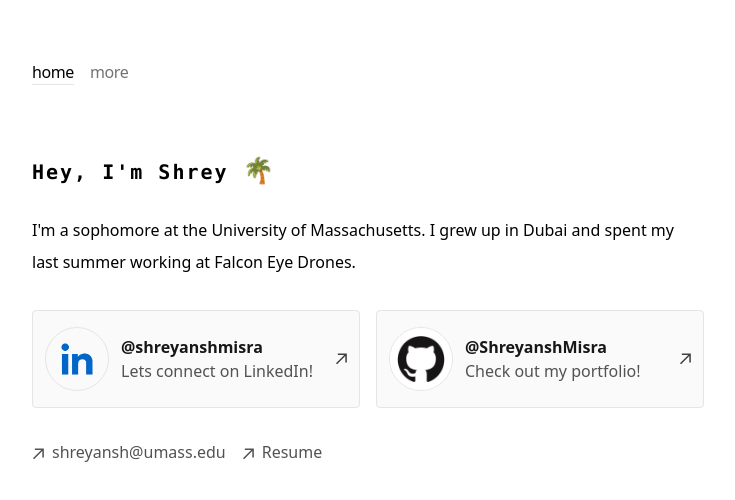
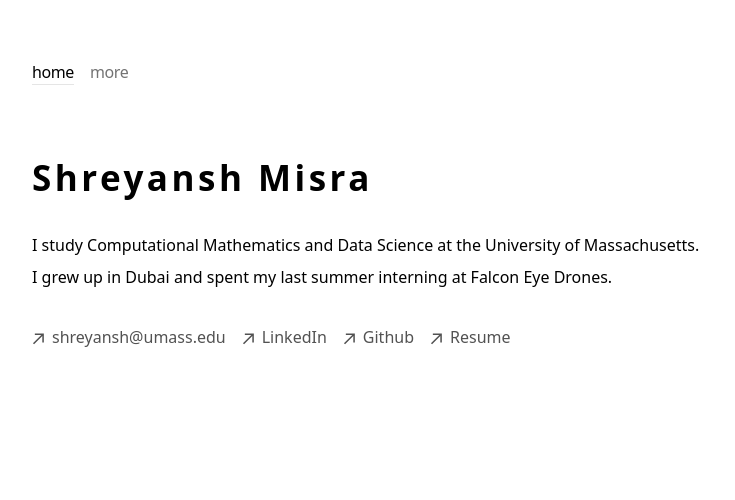
Before and after one commit to ShreyanshMisra/shrey, a Next.js app: page / in a window 1280 px wide. Shown: the top 500 px of the page, without its empty margins (272-1007 px from the left). Built offline with nearby package versions, Linux system fonts and the light colour scheme.

Commit message:
Update page.tsx

```diff
--- a/src/app/page.tsx
+++ b/src/app/page.tsx
@@ -7,35 +7,21 @@ import github from "public/icons/github.png";
 export default function Home() {
   return (
     <main>
-      <p className="font-mono text-[20px] text-black dark:text-white font-extrabold tracking-widest mb-6">
-        Hey, I&apos;m Shrey <span className="text-[25px]">🌴</span>
+      <p className="text-[35px] text-black dark:text-white font-extrabold tracking-widest mb-6">
+        Shreyansh Misra
       </p>
 
       <p className="leading-loose">
-        I&apos;m a sophomore at the University of Massachusetts. I grew up in Dubai
-        and spent my last summer working at Falcon Eye Drones.
+      I study Computational Mathematics and Data Science at the University of Massachusetts. I grew up in Dubai and spent my last summer interning at Falcon Eye Drones.
       </p>
-
-      <div className="my-8 flex flex-col sm:flex-row space-x-0 sm:space-x-4 space-y-4 sm:space-y-0 w-full">
-        <SocialLink
-          img={linkedin}
-          name="@shreyanshmisra"
-          platform="Lets connect on LinkedIn!"
-          link="https://www.linkedin.com/in/shreyanshmisra/"
-        />
-        <SocialLink
-          img={github}
-          name="@ShreyanshMisra"
-          platform="Check out my portfolio!"
-          link="https://github.com/ShreyanshMisra"
-        />
-      </div>
 
       <ul className="flex flex-col md:flex-row mt-8 space-x-0 md:space-x-4 space-y-2 md:space-y-0 font-sm text-neutral-600 dark:text-neutral-300">
         <TextLink
           text="shreyansh@umass.edu"
           link="mailto:shreyansh@umass.edu"
         />
+        <TextLink text="LinkedIn" link="https://www.linkedin.com/in/shreyanshmisra/"/>
+        <TextLink text="Github" link="https://github.com/ShreyanshMisra"/>
         <TextLink text="Resume" link="/Shreyansh Misra Resume.pdf"/>
       </ul>
     </main>
```
